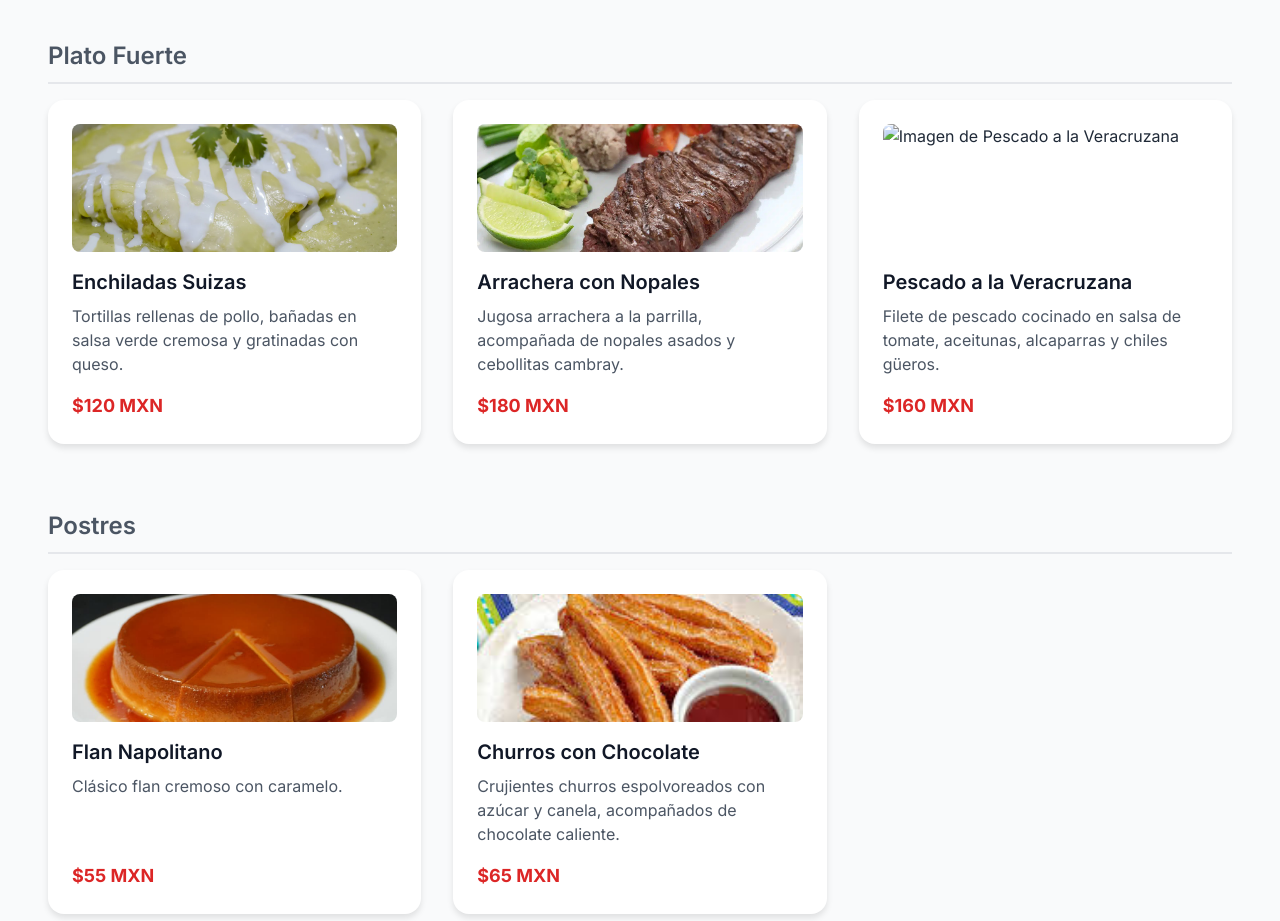
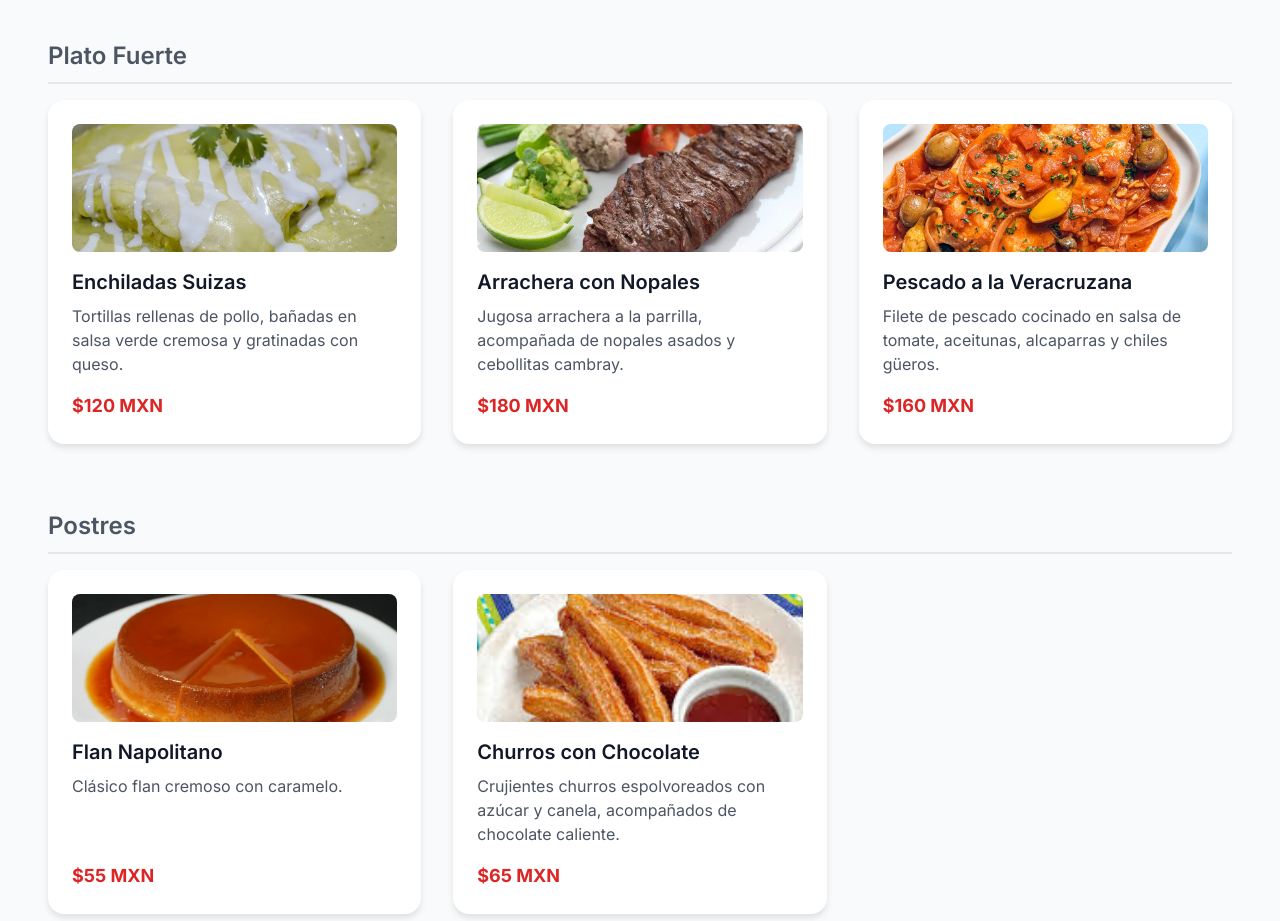
Before and after one commit to delahuasteca7/landingMenuDigital, a plain HTML site: page index.html in a window 1280 px wide. Shown: the part 1720-2641 px from the top of the page. Drawn offline with nearby package versions, Linux system fonts and the light colour scheme.

Commit message:
Update index.html

```diff
--- a/index.html
+++ b/index.html
@@ -310,7 +310,7 @@
                         </div>
                         <div class="menu-item">
                             <!-- Image for Pescado a la Veracruzana -->
-                            <img src="./img/pescado_eracruzana.jpg?text=Pescado+Veracruzana" alt="Imagen de Pescado a la Veracruzana" class="w-full h-32 object-cover rounded-lg mb-4">
+                            <img src="./img/pescadoVeracruzana.jpg?text=Pescado+Veracruzana" alt="Imagen de Pescado a la Veracruzana" class="w-full h-32 object-cover rounded-lg mb-4">
                             <div>
                                 <h5 class="text-xl font-semibold text-gray-900 mb-2">Pescado a la Veracruzana</h5>
                                 <p class="text-gray-600 mb-4">Filete de pescado cocinado en salsa de tomate, aceitunas, alcaparras y chiles güeros.</p>
```
